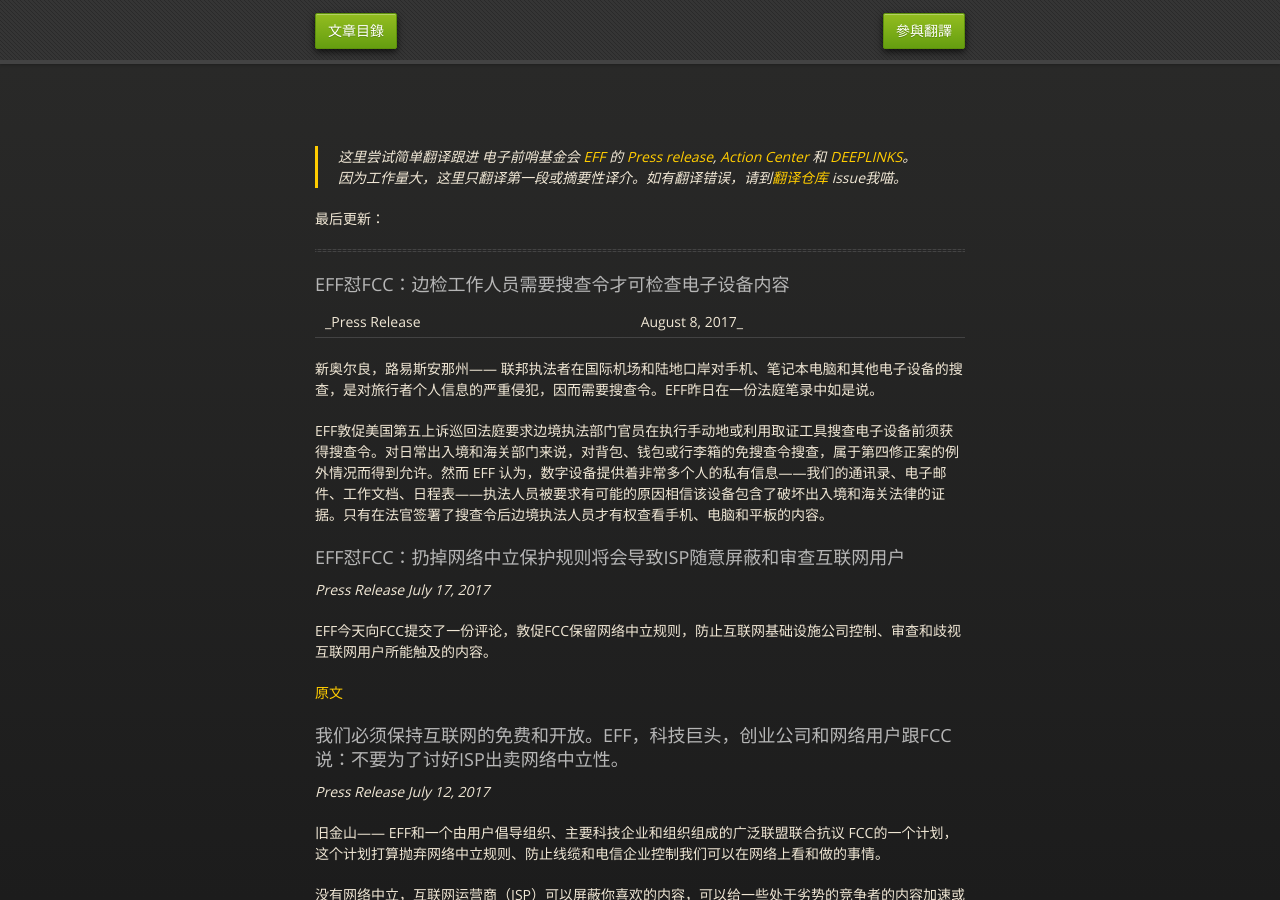
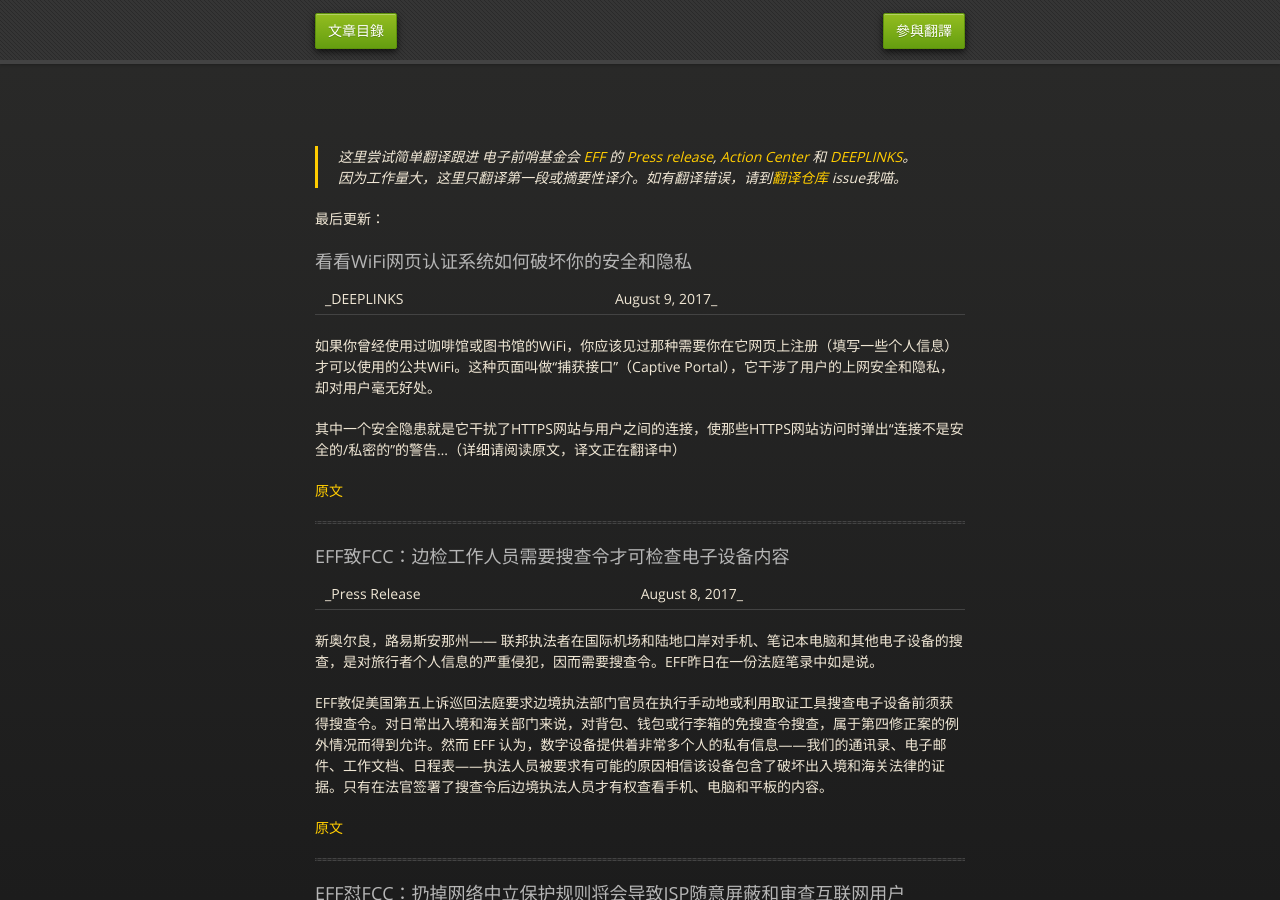
Before and after one commit to mdrights/os-observe, a Jekyll site: the page built from EFF-updates.md, in a window 1280 px wide and 900 px high. Built offline with Jekyll 4.4.1, drawn with Linux system fonts in a browser that asks for light colours.

Commit message:
update this

```diff
--- a/EFF-updates.md
+++ b/EFF-updates.md
@@ -13,27 +13,38 @@
 
 最后更新： {{ post.date }}
 
+### 看看WiFi网页认证系统如何破坏你的安全和隐私
+
+_DEEPLINKS|August 9, 2017_
+
+如果你曾经使用过咖啡馆或图书馆的WiFi，你应该见过那种需要你在它网页上注册（填写一些个人信息）才可以使用的公共WiFi。这种页面叫做“捕获接口”（Captive Portal），它干涉了用户的上网安全和隐私，却对用户毫无好处。
+
+其中一个安全隐患就是它干扰了HTTPS网站与用户之间的连接，使那些HTTPS网站访问时弹出“连接不是安全的/私密的”的警告...（详细请阅读原文，译文正在翻译中）
+
+[原文](https://www.eff.org/deeplinks/2017/08/how-captive-portals-interfere-wireless-security-and-privacy)
 <hr>
 
-### EFF怼FCC：边检工作人员需要搜查令才可检查电子设备内容
+### EFF致FCC：边检工作人员需要搜查令才可检查电子设备内容
 
-_Press Release | August 8, 2017_
+_Press Release|August 8, 2017_
 
 新奥尔良，路易斯安那州—— 联邦执法者在国际机场和陆地口岸对手机、笔记本电脑和其他电子设备的搜查，是对旅行者个人信息的严重侵犯，因而需要搜查令。EFF昨日在一份法庭笔录中如是说。
 
 EFF敦促美国第五上诉巡回法庭要求边境执法部门官员在执行手动地或利用取证工具搜查电子设备前须获得搜查令。对日常出入境和海关部门来说，对背包、钱包或行李箱的免搜查令搜查，属于第四修正案的例外情况而得到允许。然而 EFF 认为，数字设备提供着非常多个人的私有信息——我们的通讯录、电子邮件、工作文档、日程表——执法人员被要求有可能的原因相信该设备包含了破坏出入境和海关法律的证据。只有在法官签署了搜查令后边境执法人员才有权查看手机、电脑和平板的内容。
 
+[原文](https://www.eff.org/press/releases/eff-court-border-agents-need-warrants-search-contents-digital-devices)
+<hr>
 
 ### EFF怼FCC：扔掉网络中立保护规则将会导致ISP随意屏蔽和审查互联网用户
 
 
-_Press Release
-July 17, 2017_
+_Press Release July 17, 2017_
 
 EFF今天向FCC提交了一份评论，敦促FCC保留网络中立规则，防止互联网基础设施公司控制、审查和歧视互联网用户所能触及的内容。
 
 [原文](https://www.eff.org/press/releases/eff-fcc-tossing-net-neutrality-protections-will-set-isps-free-throttle-block-and)
 
+<hr>
 ### 我们必须保持互联网的免费和开放。EFF，科技巨头，创业公司和网络用户跟FCC说：不要为了讨好ISP出卖网络中立性。
 
 _Press Release
```
Also changed, not shown: other parts of EFF-updates.md (+1 -1 lines).
